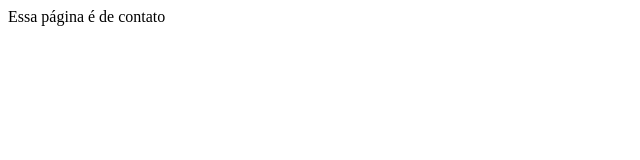
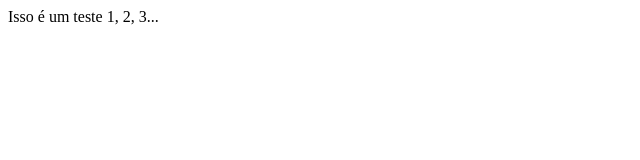
Before and after one commit to BenjaFerreira/Reprograma-02, a plain HTML site: page contato.html in a window 1280 px wide. Shown: the full height of the page, 0-640 px from the left. Drawn offline with Linux system fonts and the light colour scheme.

Commit message:
Alterando o texto do arquivo contato.html

```diff
--- a/contato.html
+++ b/contato.html
@@ -7,6 +7,6 @@
     <title>Document</title>
 </head>
 <body>
-    Essa página é de contato
+    Isso é um teste 1, 2, 3...
 </body>
 </html>
```
